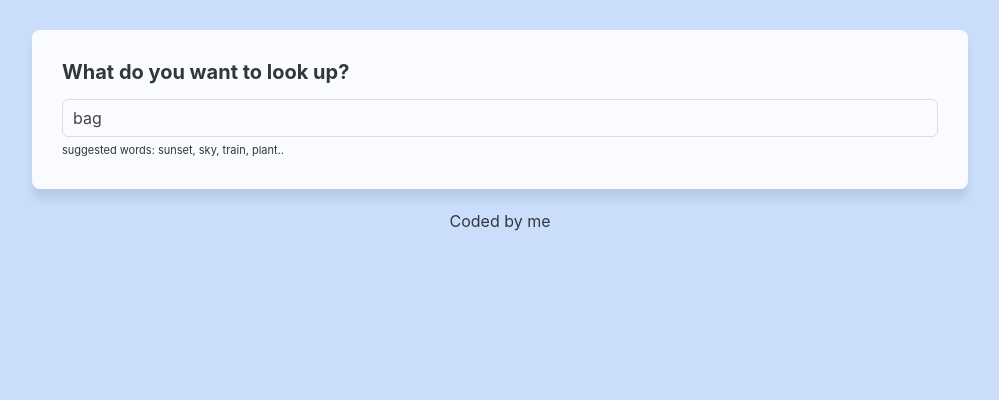
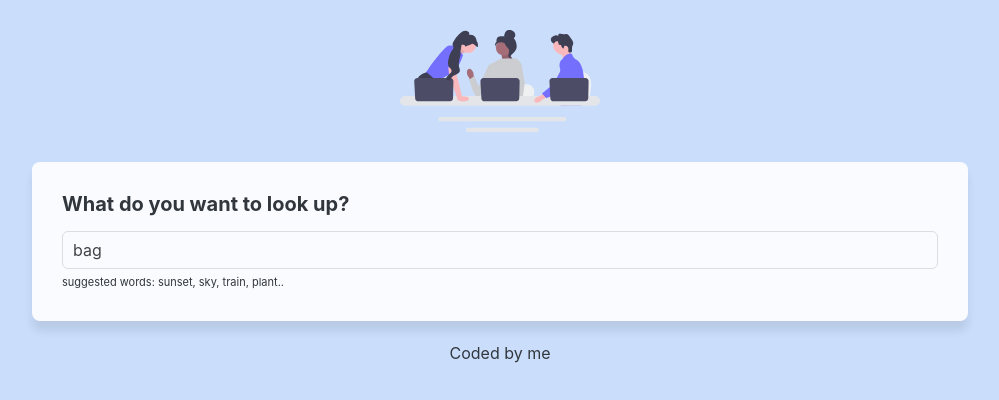
Before and after one commit to HalynaB-2908/react-dictionary, a React (Create React App) app: page / in a window 1280 px wide. Shown: the top 400 px of the page, without its empty margins (140-1139 px from the left). Built offline with nearby package versions, Linux system fonts and the light colour scheme; no server answers.

Commit message:
logo picture
I added logo picture from unDraw to my project

```diff
--- a/src/App.css
+++ b/src/App.css
@@ -9,6 +9,11 @@ body {
 .App-header {
     margin: 30px 0;
 }
+.App-logo {
+    max-width: 200px;
+    display: block;
+    margin: 0 auto;
+  }
 
 .App-footer {
     text-align: center;
--- a/src/App.js
+++ b/src/App.js
@@ -1,3 +1,4 @@
+import logo from "./undraw_engineering_team_a7n2.svg";
 import './App.css';
 import Dictionary from "./Dictionary";
 function App() {
@@ -5,7 +6,7 @@ function App() {
     <div className="App">
       <div className="container">
       <header className="App-header">
-
+      <img src={logo} className="App-logo img-fluid" alt="logo" />
       </header>
       <main>
         <Dictionary defaultKeyword="bag"/>
```
Also changed, not shown: src/undraw_Engineering_team_a7n2.png (added), src/undraw_engineering_team_a7n2.svg (added).
